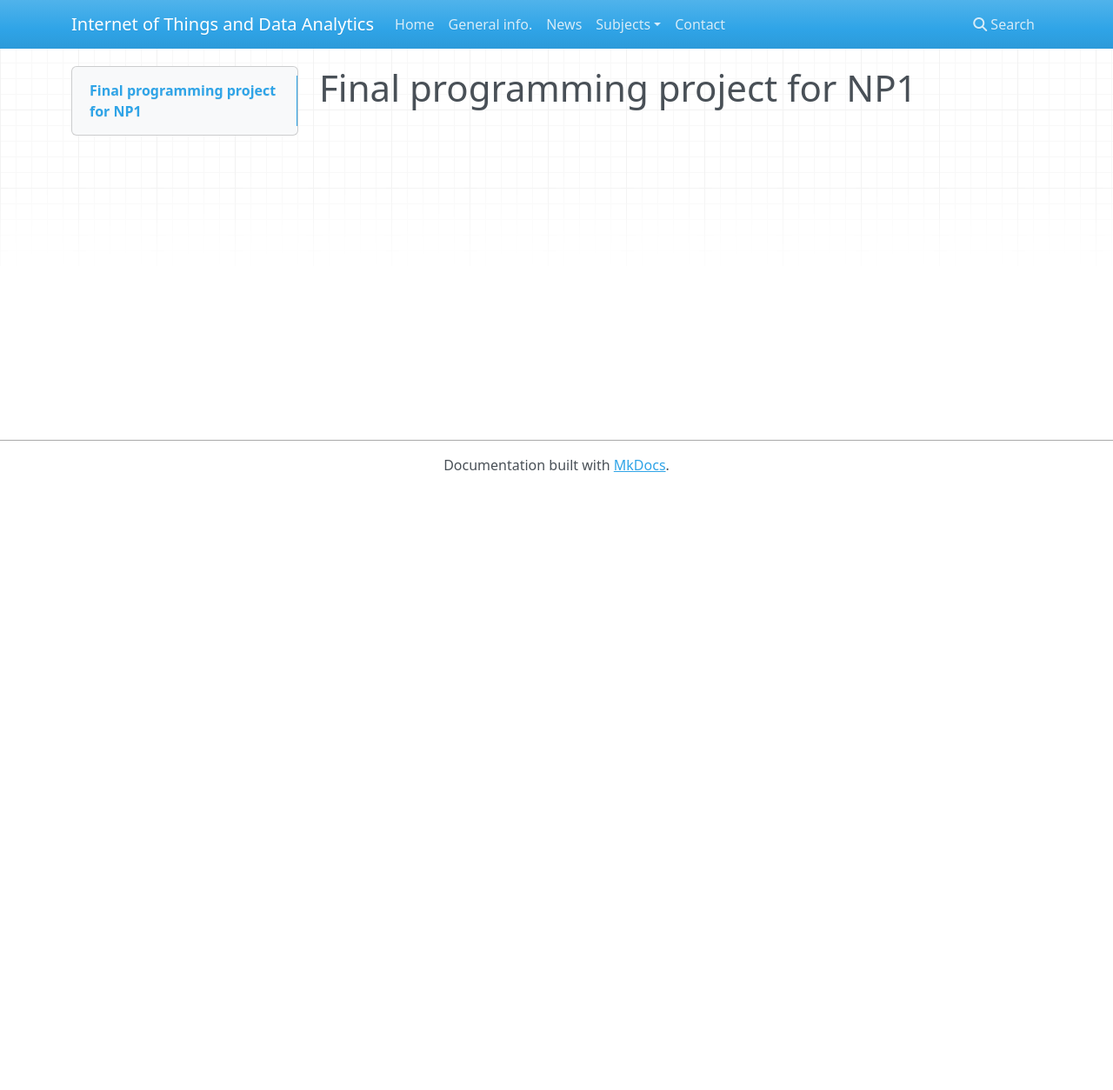
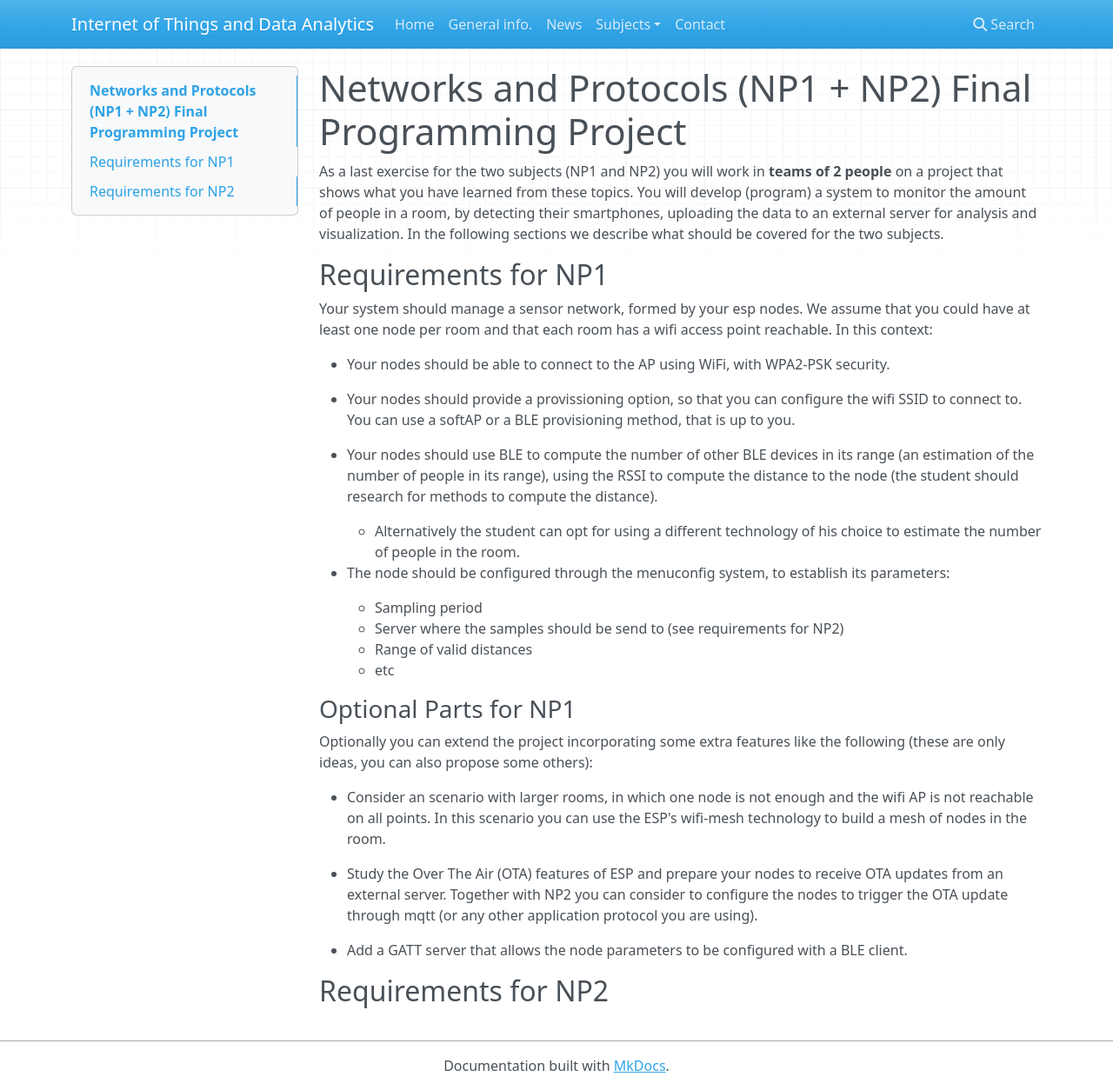
Before and after one commit to iot-da/iot-da.github.io, an MkDocs documentation site: the page built from docs/Subjects/NP1/FinalProject.md, in a window 1280 px wide and 1254 px high. Shown: the whole window at 87% size. Built offline with MkDocs 1.6.1, drawn with Linux system fonts in a browser that asks for light colours; nearby versions of some CDN libraries.

Commit message:
NP1: final project

```diff
--- a/docs/Subjects/NP1/FinalProject.md
+++ b/docs/Subjects/NP1/FinalProject.md
@@ -1 +1,56 @@
-# Final programming project for NP1
+# Networks and Protocols (NP1 + NP2) Final Programming Project
+
+As a last exercise for the two subjects (NP1 and NP2) you will work in **teams
+of 2 people** on a project that shows what you have learned from these topics.
+You will develop (program) a system to monitor the amount of people in a room,
+by detecting their smartphones, uploading the data to an external server for
+analysis and visualization. In the following sections we describe what should be
+covered for the two subjects.
+
+
+## Requirements for NP1
+
+Your system should manage a sensor network, formed by your esp nodes. We assume
+that you could have at least one node per room and that each room has a wifi
+access point reachable. In this context:
+
+- Your nodes should be able to connect to the AP using WiFi, with WPA2-PSK
+  security.
+
+- Your nodes should provide a provissioning option, so that you can configure
+  the wifi SSID to connect to. You can use a softAP or a BLE provisioning
+  method, that is up to you.
+
+- Your nodes should use BLE to compute the number of other BLE devices in its
+  range (an estimation of the number of people in its range), using the RSSI to
+  compute the distance to the node (the student should research for methods to
+  compute the distance).
+
+  	+ Alternatively the student can opt for using a different technology of his
+	  choice to estimate the number of people in the room.
+
+- The node should be configured through the menuconfig system, to establish its
+  parameters:
+  	+ Sampling period
+	+ Server where the samples should be send to (see requirements for NP2)
+	+ Range of valid distances
+	+ etc
+
+### Optional Parts for NP1
+
+Optionally you can extend the project incorporating some extra features like the
+following (these are only ideas, you can also propose some others):
+
+- Consider an scenario with larger rooms, in which one node is not enough and
+  the wifi AP is not reachable on all points. In this scenario you can use the
+  ESP's wifi-mesh technology to build a mesh of nodes in the room.
+
+- Study the Over The Air (OTA) features of ESP and prepare your nodes to receive
+  OTA updates from an external server. Together with NP2 you can consider to
+  configure the nodes to trigger the OTA update through mqtt (or any other
+  application protocol you are using).
+
+- Add a GATT server that allows the node parameters to be configured with a BLE
+  client.
+
+## Requirements for NP2
--- a/docs/Subjects/NP1/index.md
+++ b/docs/Subjects/NP1/index.md
@@ -1,4 +1,4 @@
-# IoT Node Architecture
+# Networks and Protocols 1
 
 ## General information
 
```
